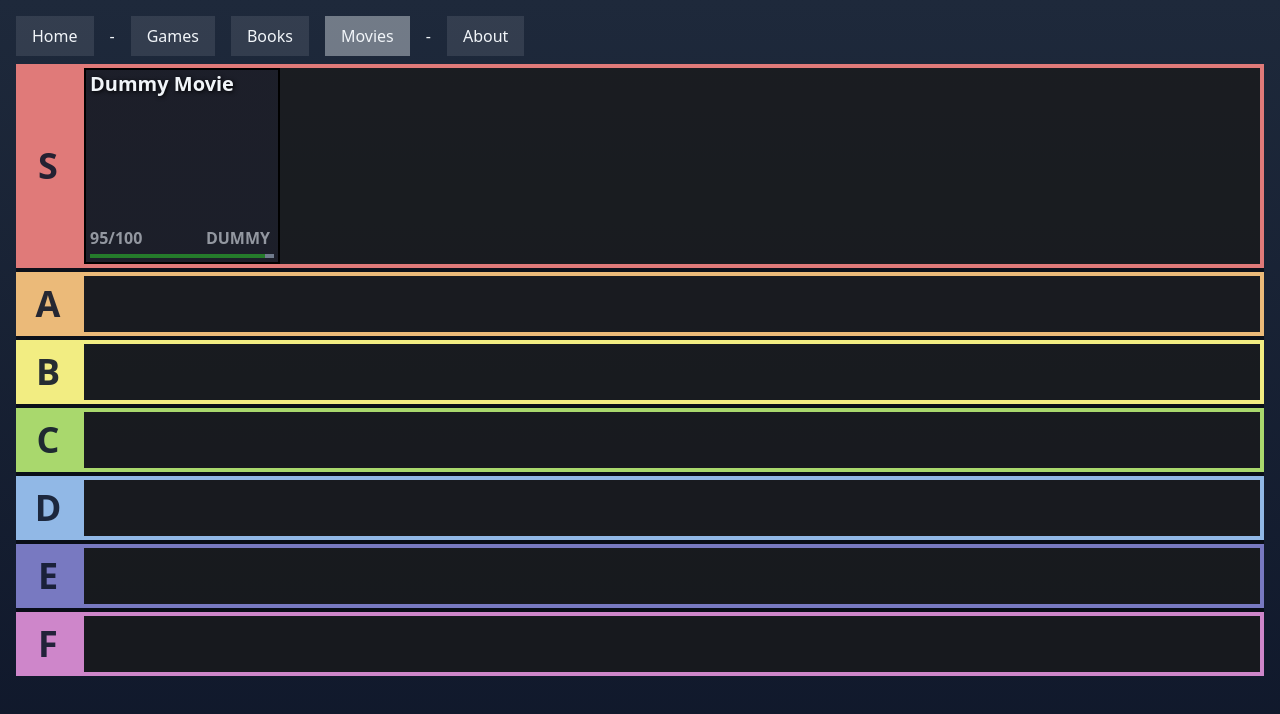
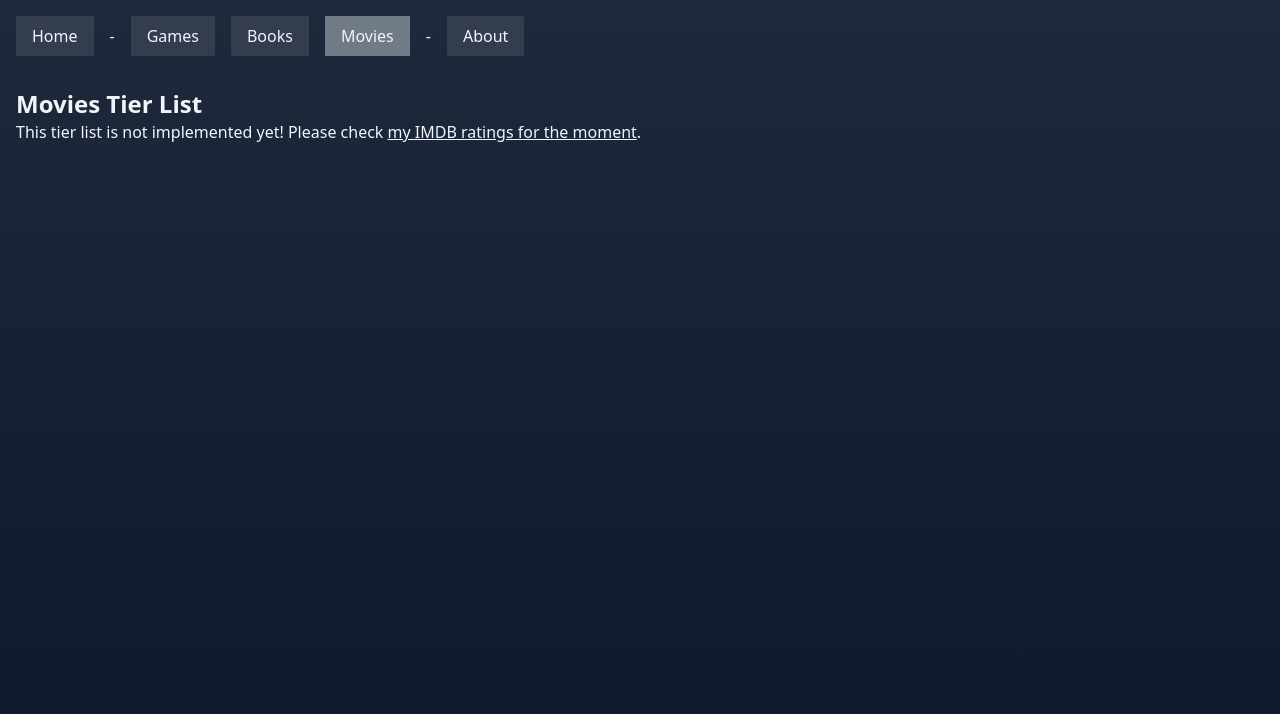
Before and after one commit to jeroenheijmans/tierdom, a SvelteKit app: page /movies in a window 1280 px wide. Shown: the top 714 px of the page. Built offline with nearby package versions, Linux system fonts and the light colour scheme.

Commit message:
Add temp solution for movies

```diff
--- a/src/routes/+page.svelte
+++ b/src/routes/+page.svelte
@@ -27,9 +27,11 @@
     >
       <span>Books</span>
     </a>
-    <span class="border-2 border-transparent text-shadow font-bold bg-center bg-cover text-xl aspect-square min-w-[10rem] flex items-center justify-center bg-slate-100/20 hover:bg-slate-100/30 opacity-50">
-      <span class="text-center">Movies<br>(upcoming)</span>
-    </span>
+    <a href="/movies" class="border-2 border-slate-700 hover:border-slate-400 text-shadow font-bold bg-center bg-cover text-xl hover:text-2xl transition-all aspect-square min-w-[10rem] flex items-center justify-center bg-slate-100/20 hover:bg-slate-100/30"
+      style="background-image: linear-gradient(rgba(20, 20, 30, 0.5), rgba(20, 20, 30, 0.5)), url('art/movies/donnie-darko.png')"
+    >
+      <span>Movies</span>
+    </a>
     <span class="border-2 border-transparent text-shadow font-bold bg-center bg-cover text-xl aspect-square min-w-[10rem] flex items-center justify-center bg-slate-100/20 hover:bg-slate-100/30 opacity-50">
       <span class="text-center">Board Games<br>(upcoming)</span>
     </span>
--- a/src/routes/movies/+page.svelte
+++ b/src/routes/movies/+page.svelte
@@ -1,15 +1,9 @@
-<script lang="ts">
-  import ItemSquare from '../_components/ItemSquare.svelte';
-  import TierContainer from '../_components/TierContainer.svelte';
-  export let data: any;
-</script>
-
-<div class="flex flex-col gap-1 bg-black/50 my-2">
-  {#each data.tierList.tiers as tier}
-    <TierContainer {tier}>
-      {#each tier.items as item}
-        <ItemSquare {item} />
-      {/each}
-    </TierContainer>
-  {/each}
-</div>
+<h1 class="text-2xl font-bold mt-8">Movies Tier List</h1>
+<p>
+  This tier list is not implemented yet! Please check <a
+    href="https://www.imdb.com/user/ur54522962/ratings?sort=your_rating,desc"
+    target="_blank"
+    class="underline hover:text-slate-500"
+    rel="noreferrer">my IMDB ratings for the moment</a
+  >.
+</p>
--- a/src/routes/movies/+page.ts
+++ /dev/null
@@ -1,23 +0,0 @@
-import { ratingToHsl } from '../../lib/components/util';
-import type { Item } from '../_components/Item';
-import { TierList } from '../_components/TierList';
-
-export const load = () => {
-  const tierList = new TierList<Item>();
-  // TODO: Load real list of items
-  tierList.level['S'].items.push({
-    tierLevel: 'S',
-    code: 'dummy-item',
-    title: 'Dummy Movie',
-    rating: 95,
-    hasArt: false,
-    description: 'Dummy',
-    props: {},
-    mainProp: 'Dummy',
-    ratingColor: ratingToHsl(95),
-    artUrlSquare: null,
-  });
-  return {
-    tierList,
-  };
-};
```
Also changed, not shown: static/art/movies/donnie-darko.png (added).
